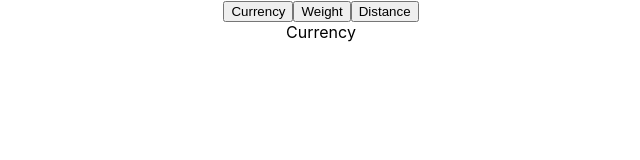
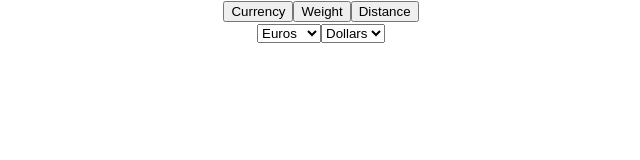
Before and after one commit to SagTheo/Converters, a React (Create React App) app: page / in a window 1280 px wide. Shown: the top 160 px of the page, without its empty margins (319-959 px from the left). Built offline with nearby package versions, Linux system fonts and the light colour scheme.

Commit message:
worked on SelectTag component + dynamically changing its content

```diff
--- a/src/App.js
+++ b/src/App.js
@@ -1,10 +1,14 @@
 import { useState } from 'react';
 import './App.css'
 import ConverterType from './components/ConverterType';
+import SelectTag from './components/SelectTag';
 import { converterTypes } from './content/converterTypes';
+import { currency } from './content/currency';
+import { weight } from './content/weight';
+import { distance } from './content/distance';
 
 function App() {
-  const [currConv, setCurrConv] = useState('Currency')
+  const [currConv, setCurrConv] = useState(currency)
 
   return (
     <div className="App">
@@ -16,7 +20,10 @@ function App() {
         })
       }
 
-      <div>{currConv}</div>
+      <div>
+        {/* Use useEffect to dynamically change which file from and to data are imported from? */}
+        <SelectTag from={currConv.valueAndText.from} to={currConv.valueAndText.to} />
+      </div>
     </div>
   );
 }
--- a/src/components/ConverterType.js
+++ b/src/components/ConverterType.js
@@ -3,7 +3,9 @@ import styles from '../css/ConverterType.module.css'
 
 const ConverterType = ({title, changeConverter}) => {
   return (
-    <button onClick={() => changeConverter(title)} className={styles.button}>{title}</button>
+    <button onClick={() => changeConverter(title)} className={styles.button}>
+      {title[0].toUpperCase() + title.slice(1)}
+    </button>
   )
 }
 
--- a/src/components/SelectTag.js
+++ b/src/components/SelectTag.js
@@ -1,16 +1,27 @@
 import React from 'react'
 
-const SelectTag = ({name, options}) => {
+const SelectTag = ({from, to}) => {
   return (
-    <select name={name}>
+    <div>
+      <select>
+          {
+              from.map(option => {
+                  return (
+                      <option value={option.value}>{option.text}</option>
+                  )
+              })
+          }
+      </select>
+      <select>
         {
-            options.map(option => {
+            to.map(option => {
                 return (
                     <option value={option.value}>{option.text}</option>
                 )
             })
         }
-    </select>
+      </select>
+    </div>
   )
 }
 
--- a/src/content/converterTypes.js
+++ b/src/content/converterTypes.js
@@ -1,5 +1,5 @@
 export const converterTypes = [
-    { key: '1', title: 'Currency'},
-    { key: '2', title: 'Weight'},
-    { key: '3', title: 'Distance'}
+    { key: '1', title: 'currency'},
+    { key: '2', title: 'weight'},
+    { key: '3', title: 'distance'}
 ]
--- /dev/null
+++ b/src/content/currency.js
@@ -0,0 +1,25 @@
+export const currency = {
+    valueAndText : {
+        from : [
+            {
+                value : 'eur',
+                text : 'Euros'
+            },
+            {
+                value : 'doll',
+                text : 'Dollars'
+            }
+        ],
+
+        to : [
+            {
+                value : 'doll',
+                text : 'Dollars'
+            },
+            {
+                value : 'eur',
+                text : 'Euros'
+            }
+        ]
+    }
+}
--- /dev/null
+++ b/src/content/distance.js
@@ -0,0 +1,25 @@
+export const distance = {
+    valueAndText : {
+        from : [
+            {
+                value : 'km',
+                text : 'Kilometers'
+            },
+            {
+                value : 'mi',
+                text : 'Miles'
+            }
+        ],
+
+        to : [
+            {
+                value : 'mi',
+                text : 'Miles'
+            },
+            {
+                value : 'km',
+                text : 'Kilometers'
+            }
+        ]
+    }
+}
--- /dev/null
+++ b/src/content/weight.js
@@ -0,0 +1,25 @@
+export const weight = {
+    valueAndText : {
+        from : [
+            {
+                value : 'kg',
+                text : 'Kilograms'
+            },
+            {
+                value : 'lbs',
+                text : 'Pounds'
+            }
+        ],
+
+        to : [
+            {
+                value : 'lbs',
+                text : 'Pounds'
+            },
+            {
+                value : 'kg',
+                text : 'Kilograms'
+            }
+        ]
+    }
+}
```
